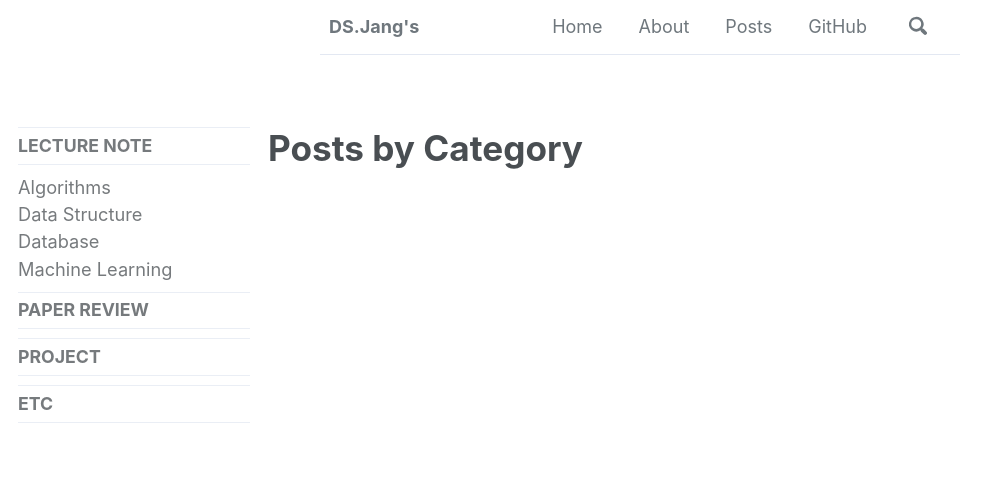
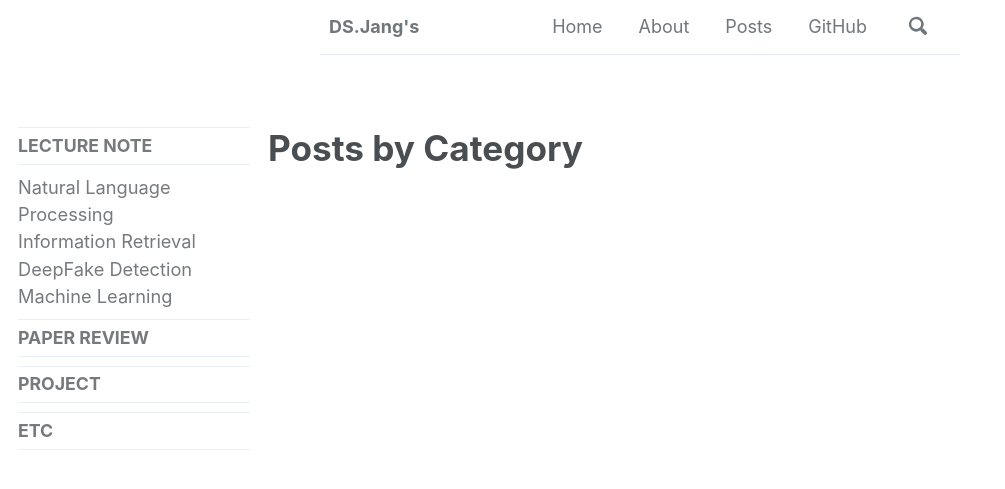
Before and after one commit to hyewonchoi4999/hyewonchoi4999.github.io, a Jekyll site: the page built from _pages/category-archive.md, in a window 1280 px wide and 900 px high. Shown: the top 489 px of the window, without its empty margins (0-1005 px from the left). Built offline with Jekyll 4.4.1, drawn with Linux system fonts in a browser that asks for light colours; cached includes are drawn as plain includes; nearby versions of some CDN libraries; some web fonts are replaced.

Commit message:
Update navigation.yml

```diff
--- a/_data/navigation.yml
+++ b/_data/navigation.yml
@@ -1,23 +1,23 @@
 # main links
 main:
   - title: "Home"
-    url: /home/
+    url: /
   - title: "About"
     url: /about/
   - title: "Posts"
     url: /posts/
   - title: "GitHub"
-    url: https://github.com/Bg-Choi/
+    url: https://github.com/JangDaesik/
 
 category:
   - title: Lecture Note
     children:
-      - title: "Algorithms"
-        url: posts/Lecture/Algorithms
-      - title: "Data Structure"
-        url: posts/Lecture/Data Structure
-      - title: "Database"
-        url: posts/Lecture/Database
+      - title: "Natural Language Processing"
+        url: posts/Lecture/Natural Language Processing
+      - title: "Information Retrieval"
+        url: posts/Lecture/Information Retrieval
+      - title: "DeepFake Detection"
+        url: posts/Lecture/DeepFake Detection
       - title: "Machine Learning"
         url: posts/Lecture/Machine Learning
   - title: Paper Review
```
